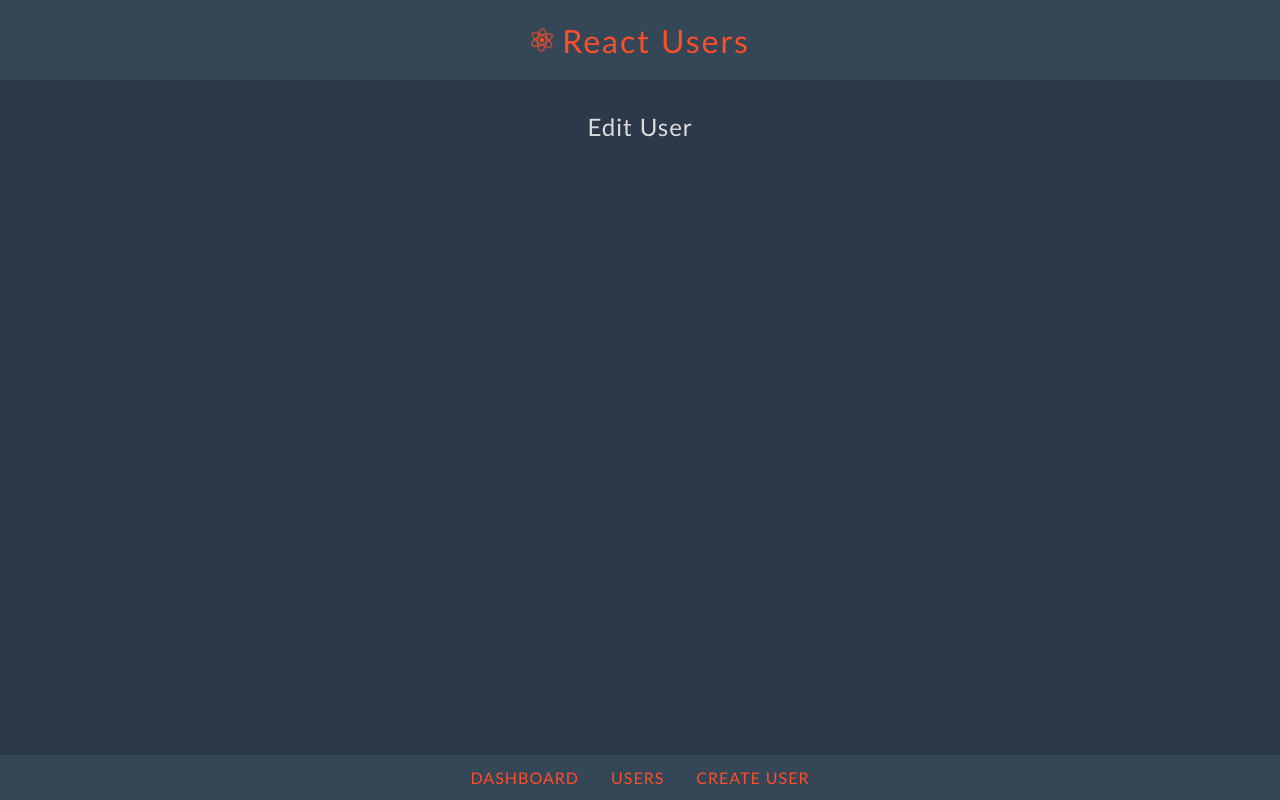
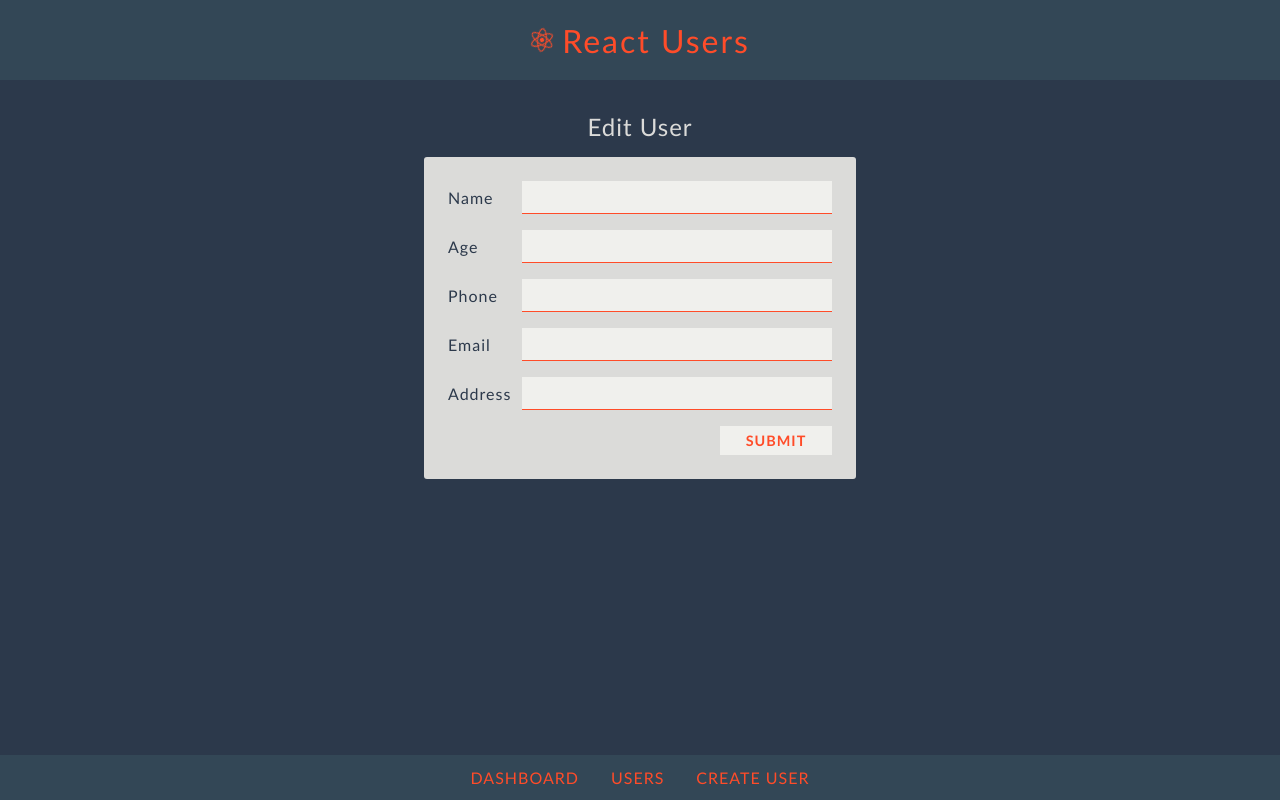
Before and after one commit to Deepak-Kumar-D/React-Users-Client, a React (Create React App) app: page /edit-user/1 in a window 1280 px wide. Built offline with nearby package versions, Linux system fonts and the light colour scheme; no server answers.

Commit message:
Edit profile completed

```diff
--- a/src/App.css
+++ b/src/App.css
@@ -138,7 +138,7 @@
   font-weight: normal;
 }
 
-.form-content input {
+.form-content input[type="text"] {
   flex: 80%;
   padding: 0.5rem;
   border: none;
@@ -146,6 +146,28 @@
   border-bottom: 1px solid #ff4c29;
   background-color: #f0f0ed;
   outline: none;
+}
+
+.form-content input[type="file"] {
+  flex: 80%;
+  padding: 0.5rem;
+  padding-left: 0;
+  border: none;
+  color: #2c394b;
+}
+
+input[type="file"]::file-selector-button {
+  border: 1px solid #ff4c29;
+  cursor: pointer;
+  padding: 0.2rem 0.5rem;
+  margin-right: 1rem;
+  font-family: "Gill Sans MT";
+  transition: 0.25s ease-in-out;
+}
+
+input[type="file"]::file-selector-button:hover {
+  background-color: #ff4c29;
+  color: #e2e2e2;
 }
 
 input:-webkit-autofill,
@@ -223,7 +245,6 @@ input:-webkit-autofill:active {
 
 .r-border {
   border-right: 1px solid #ff4c29;
-  height: 100%;
 }
 
 /* Wrapping name */
@@ -252,6 +273,7 @@ input:-webkit-autofill:active {
   font-size: 1.1rem;
   text-decoration: none;
   color: #334756;
+  padding: 0.7rem;
 }
 
 .row-data .profile:hover {
@@ -269,6 +291,12 @@ input:-webkit-autofill:active {
   color: #334756;
 }
 
+.col a {
+  display: flex;
+  justify-content: center;
+  align-items: center;
+}
+
 /* User profile */
 .user-profile {
   background-color: #e2e2e2;
@@ -279,6 +307,7 @@ input:-webkit-autofill:active {
   flex-direction: column;
   justify-content: space-between;
   min-height: 300px;
+  width: 400px;
 }
 
 .profile-data {
@@ -299,14 +328,15 @@ input:-webkit-autofill:active {
   color: #ff4c29;
   padding: 0.5rem;
   border-radius: 3px;
+  width: 100%;
 }
 
 /* Avatar in profiles */
 .avatar-frame {
   margin-top: 1rem;
   background-color: #e2e2e2;
-  width: 200px;
-  height: 200px;
+  width: 150px;
+  height: 150px;
   display: flex;
   align-items: center;
   overflow: hidden;
@@ -316,10 +346,10 @@ input:-webkit-autofill:active {
 }
 
 .avatar {
-  font-size: 5rem;
+  font-size: 4rem;
   color: #ff4c29;
   border: 0.5rem solid #2c394b;
-  padding: 1rem;
+  padding: 0.7rem;
   border-radius: 20%;
 }
 
@@ -402,6 +432,10 @@ input:-webkit-autofill:active {
     line-height: 3;
   }
 
+  .row-data .profile {
+    padding: 0.4rem;
+  }
+
   .row-data a {
     font-size: 100%;
   }
@@ -414,6 +448,10 @@ input:-webkit-autofill:active {
   .form-content input {
     width: 95%;
     margin: 0.5rem 0;
+  }
+
+  .user-profile {
+    width: 80%;
   }
 
   .avatar-frame {
--- a/src/App.js
+++ b/src/App.js
@@ -5,6 +5,7 @@ import CreateUser from "./components/CreateUser";
 import Users from "./components/Users";
 import Dashboard from "./components/Dashboard";
 import Profile from "./components/Profile";
+import Edit from "./components/Edit";
 import { FaReact } from "react-icons/fa";
 import { CgMenuRight } from "react-icons/cg";
 
@@ -35,7 +36,7 @@ function App() {
           </Route>
 
           <Route path="/edit-user/:id">
-            <h2 className="headings">Edit User</h2>
+            <Edit />
           </Route>
 
           <Route path="/profile/:id">
--- /dev/null
+++ b/src/components/Edit.js
@@ -0,0 +1,130 @@
+// import * as yup from "yup";
+import { useForm } from "react-hook-form";
+// import { yupResolver } from "@hookform/resolvers/yup";
+import { useParams } from "react-router-dom";
+import { useState, useEffect } from "react";
+
+// const schema = yup.object().shape({
+//   name: yup.string(),
+//   avatar: yup.string(),
+//   age: yup.number(),
+//   phone: yup.number(),
+//   email: yup.string().email(),
+//   address: yup.string(),
+// });
+
+export default function Edit() {
+  const { id } = useParams();
+  const [profileData, setProfileData] = useState([]);
+
+  const { register, handleSubmit } = useForm();
+
+  const onSubmit = async (data) => {
+    const obj = await fetch(`http://localhost:5000/edit-user/${id}`, {
+      method: "PATCH",
+      headers: {
+        "Content-Type": "application/json",
+      },
+      body: JSON.stringify({
+        name: data.name ? data.name : profileData.name,
+        age: data.age ? data.age : profileData.age,
+        phone: data.phone ? data.phone : profileData.phone,
+        email: data.email ? data.email : profileData.email,
+        address: data.address ? data.address : profileData.address,
+      }),
+    });
+
+    const user = await obj.json();
+
+    if (obj.status !== 200) {
+      alert("Invalid attempt!");
+    } else {
+      alert(user.message);
+    }
+  };
+
+  useEffect(() => {
+    const userProfile = async () => {
+      const obj = await fetch(`http://localhost:5000/profile/${id}`, {
+        method: "GET",
+        headers: {
+          "Content-Type": "application/json",
+        },
+      });
+
+      const data = await obj.json();
+
+      if (obj.status === 422) {
+        alert(data.error);
+      } else {
+        setProfileData(data);
+      }
+    };
+
+    userProfile();
+    return () => {
+      setProfileData({});
+    };
+  }, []);
+  return (
+    <section className="sub-body">
+      <h2 className="headings">Edit User</h2>
+
+      <form method="PATCH" onSubmit={handleSubmit(onSubmit)} className="form">
+        <div className="form-content">
+          <label htmlFor="name">Name</label>
+          <input
+            type="text"
+            name="name"
+            placeholder={profileData.name}
+            {...register("name")}
+          />
+        </div>
+
+        <div className="form-content">
+          <label htmlFor="age">Age</label>
+          <input
+            type="text"
+            name="age"
+            placeholder={profileData.age}
+            {...register("age")}
+          />
+        </div>
+
+        <div className="form-content">
+          <label htmlFor="phone">Phone</label>
+          <input
+            type="text"
+            name="phone"
+            placeholder={profileData.phone}
+            {...register("phone")}
+          />
+        </div>
+
+        <div className="form-content">
+          <label htmlFor="email">Email</label>
+          <input
+            type="text"
+            name="email"
+            placeholder={profileData.email}
+            {...register("email")}
+          />
+        </div>
+
+        <div className="form-content">
+          <label htmlFor="address">Address</label>
+          <input
+            type="text"
+            name="address"
+            placeholder={profileData.address}
+            {...register("address")}
+          />
+        </div>
+
+        <div className="form-submit">
+          <input type="submit" value="SUBMIT" />
+        </div>
+      </form>
+    </section>
+  );
+}
--- a/src/components/Profile.js
+++ b/src/components/Profile.js
@@ -25,7 +25,11 @@ function Profile() {
 
   useEffect(() => {
     userProfile();
-  });
+
+    return () => {
+      setProfileData({});
+    };
+  }, []);
   return (
     <section className="sub-body">
       <h2 className="headings">Profile</h2>
--- a/src/components/Users.js
+++ b/src/components/Users.js
@@ -63,7 +63,9 @@ function Users() {
             </div>
 
             <div className="col m-align s-width">
-              <FaRegEdit className="edit" />
+              <Link to={`/edit-user/${ele._id}`}>
+                <FaRegEdit className="edit" />
+              </Link>
             </div>
           </div>
         );
```
